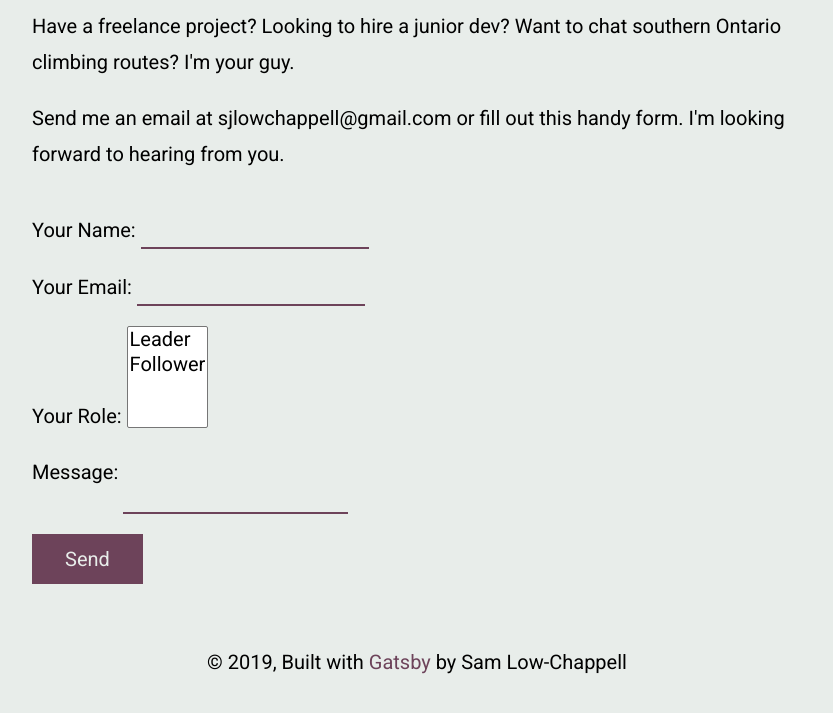
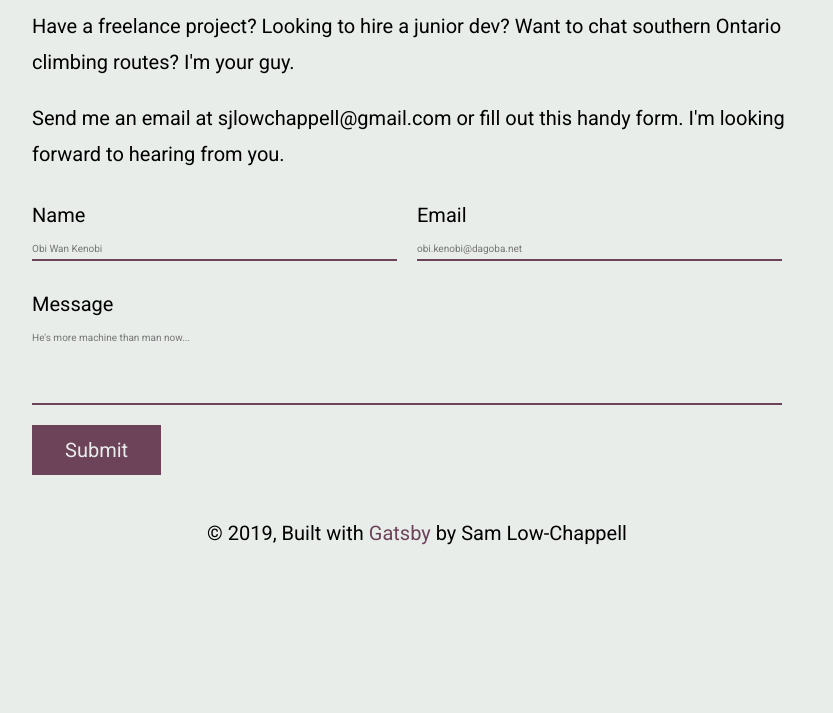
Before and after one commit to sjlowchappell/portfolio, a Gatsby site: page /contact in a window 1280 px wide. Shown: the part 337-1050 px from the top of the page, without its empty margins (223-1056 px from the left). After the commit the page ends 943 px from the top, so only its background shows below. Built offline with nearby package versions, Linux system fonts and the light colour scheme; Gatsby itself is replaced by a stand-in of ours.

Commit message:
form testing

```diff
--- a/src/pages/contact.js
+++ b/src/pages/contact.js
@@ -21,38 +21,7 @@
                         you.
                     </p>
                 </div>
-
-                <form name="contact" method="POST" data-netlify="true">
-                    <p>
-                        <label>
-                            Your Name: <input type="text" name="name" />
-                        </label>
-                    </p>
-                    <p>
-                        <label>
-                            Your Email: <input type="email" name="email" />
-                        </label>
-                    </p>
-                    <p>
-                        <label>
-                            Your Role:{' '}
-                            <select name="role[]" multiple>
-                                <option value="leader">Leader</option>
-                                <option value="follower">Follower</option>
-                            </select>
-                        </label>
-                    </p>
-                    <p>
-                        <label>
-                            Message: <textarea name="message"></textarea>
-                        </label>
-                    </p>
-                    <p>
-                        <button type="submit">Send</button>
-                    </p>
-                </form>
-
-                {/* <form
+                <form
                     name="contact"
                     action="/submit"
                     method="POST"
@@ -96,7 +65,7 @@
                     <div className={contactStyles.buttonContainer}>
                         <button type="submit">Submit</button>
                     </div>
-                </form> */}
+                </form>
             </div>
         </Layout>
     );
```
